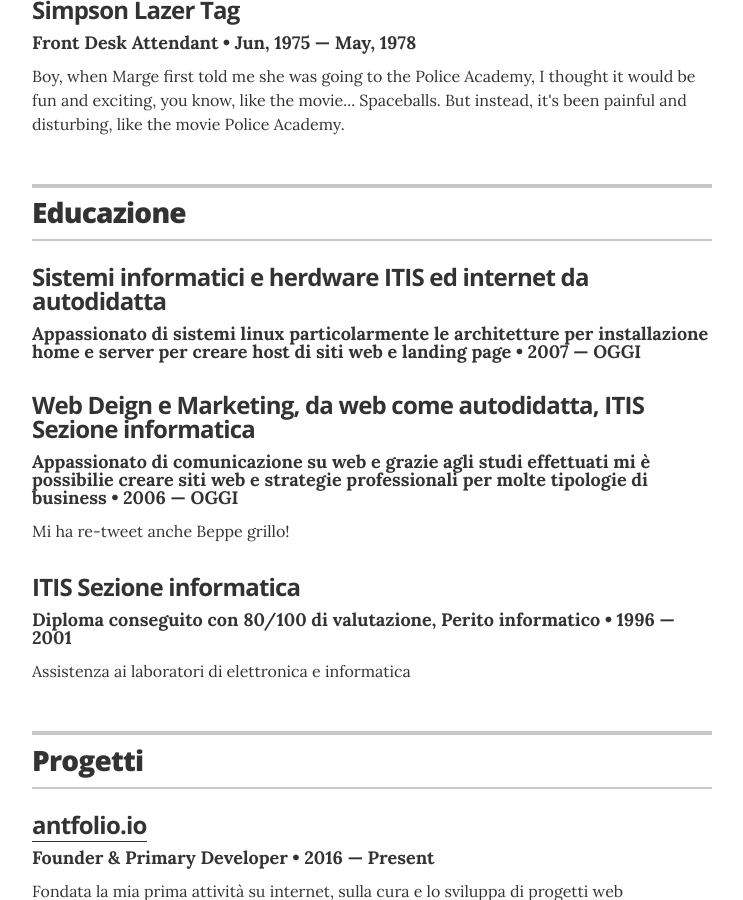
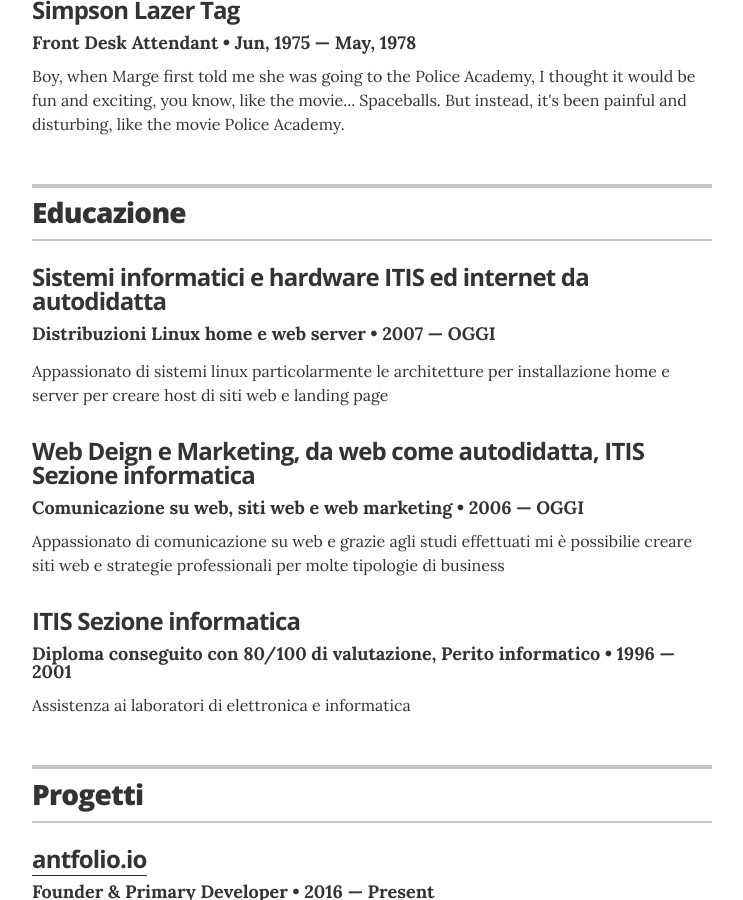
Before and after one commit to madkcv/antcv.github.io, a Jekyll site: the page built from index.html, in a window 1280 px wide and 900 px high, scrolled down 1747 px. Shown: the whole window, without its empty margins (268-1011 px from the left). Built offline with Jekyll 4.4.1, drawn with Linux system fonts in a browser that asks for light colours.

Commit message:
Correzioni

```diff
--- a/_layouts/resume.html
+++ b/_layouts/resume.html
@@ -122,16 +122,16 @@
           <h2>Educazione</h2>
         </header>
         <div class="resume-item" itemscope itemprop="alumniOf" itemtype="http://schema.org/CollegeOrUniversity">
-          <h3 class="resume-item-title" itemprop="name">Sistemi informatici e herdware ITIS ed internet da autodidatta</h3>
-          <h4 class="resume-item-details" itemprop="description">Appassionato di sistemi linux particolarmente le architetture per installazione home e server per creare host di siti web e landing page &bull; 2007 &mdash; OGGI</h4>
-
+          <h3 class="resume-item-title" itemprop="name">Sistemi informatici e hardware ITIS ed internet da autodidatta</h3>
+          <h4 class="resume-item-details" itemprop="description">Distribuzioni Linux home e web server &bull; 2007 &mdash; OGGI</h4>
+          <p>Appassionato di sistemi linux particolarmente le architetture per installazione home e server per creare host di siti web e landing page</p>
         </div>
 
 
       <div class="resume-item" itemscope itemprop="alumniOf" itemtype="http://schema.org/CollegeOrUniversity">
         <h3 class="resume-item-title" itemprop="name">Web Deign e Marketing, da web come autodidatta, ITIS Sezione informatica</h3>
-        <h4 class="resume-item-details" itemprop="description">Appassionato di comunicazione su web e grazie agli studi effettuati mi è possibilie creare siti web e strategie professionali per molte tipologie di business &bull; 2006 &mdash; OGGI</h4>
-        <p class="resume-item-copy">Mi ha re-tweet anche Beppe grillo!</p>
+        <h4 class="resume-item-details" itemprop="description">Comunicazione su web, siti web e web marketing &bull; 2006 &mdash; OGGI</h4>
+        <p class="resume-item-copy">Appassionato di comunicazione su web e grazie agli studi effettuati mi è possibilie creare siti web e strategie professionali per molte tipologie di business</p>
       </div>
 
 
```
